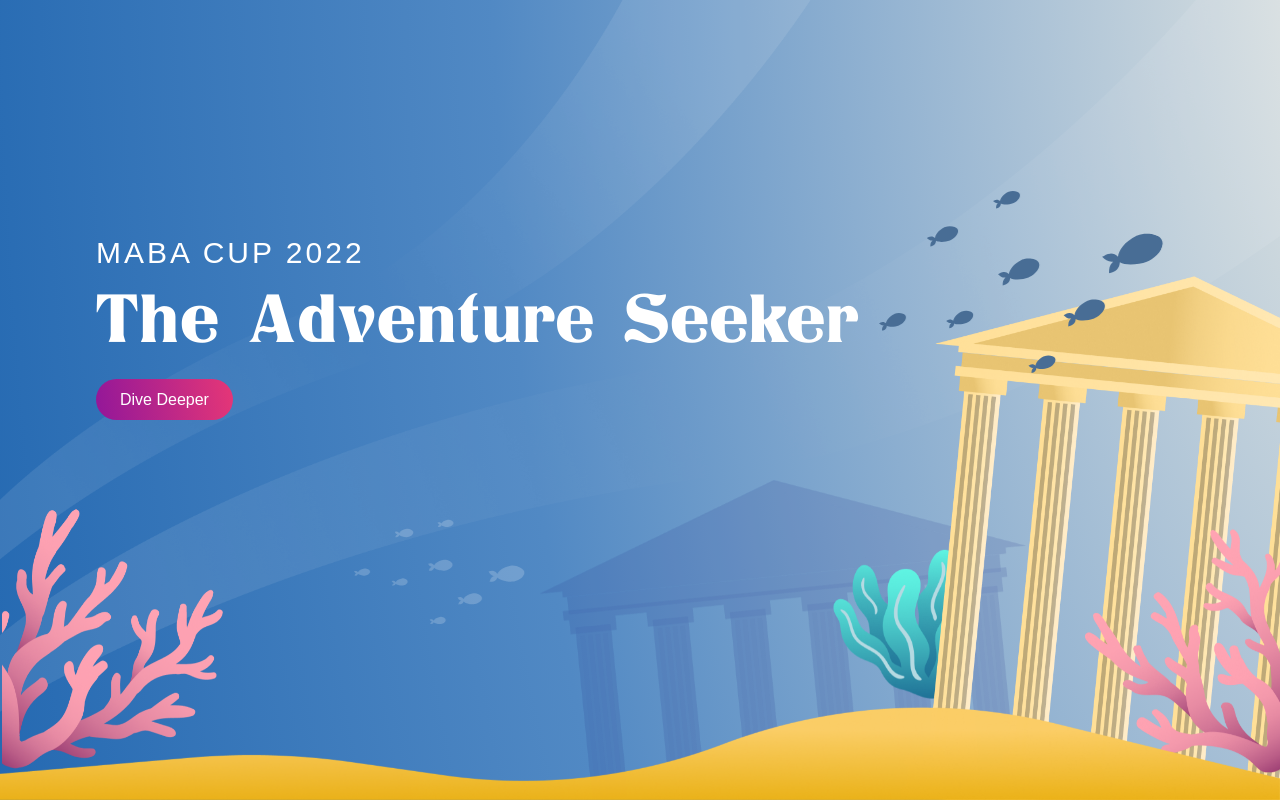
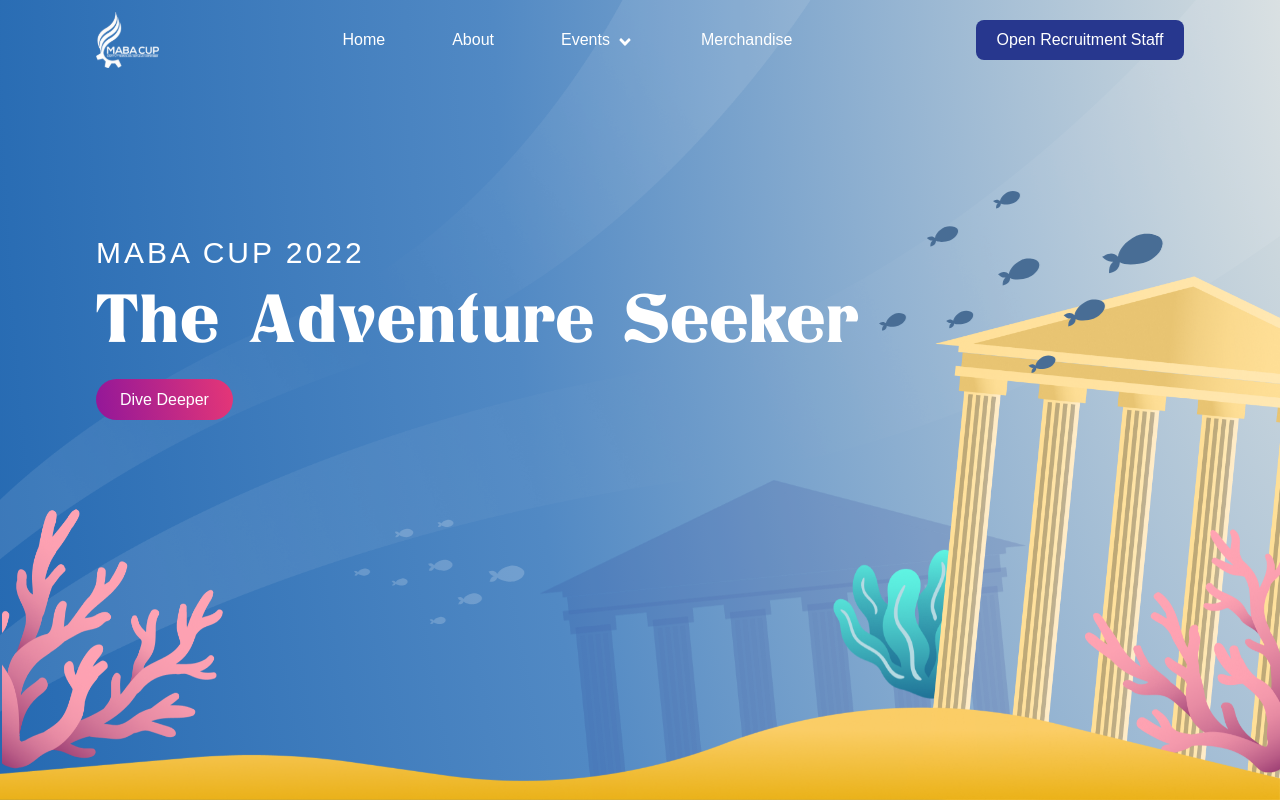
Before and after one commit to Teche-Corp/mabacup-2022-frontend, a Next.js app: page / in a window 1280 px wide. Shown: the top 800 px of the page. Built offline with nearby package versions, Linux system fonts and the light colour scheme.

Commit message:
feat: add layout navbar and footer

```diff
--- a/components/Footer.jsx
+++ b/components/Footer.jsx
@@ -42,7 +42,7 @@ const Footer = () => {
       </div>
         <div className="flex justify-between mt-8 items-center border-t-2 pt-2">
             <p className="text-white">© 2020 Mabacup</p>
-            <img src="/images/footer/logos.png" alt="Mabacup 2022" />
+            <img src="/footer/logos.png" alt="Mabacup 2022" />
         </div>
     </footer>
   );
--- a/components/Layout.jsx
+++ b/components/Layout.jsx
@@ -1,12 +1,12 @@
 import React from "react";
-// import Nav from "./Nav";
 import Footer from "./Footer";
+import Navbar from "./Navbar";
 
 const Layout = ({ children }) => {
   console.log(children);
   return (
     <div>
-      {/* <Nav /> */}
+      <Navbar />
       {children}
       <Footer />
     </div>
--- a/components/Navbar.jsx
+++ b/components/Navbar.jsx
@@ -48,7 +48,7 @@ const Navbar = () => {
     <div className='fixed top-0 z-50'>
       <nav
         className={`${
-          colorChange ? "bg-[#27378E]" : ""
+          colorChange ? "bg-[#27378E] duration-300 ease-in-out" : "duration-300 ease-in-out"
         } h-20 relative z-50 select-none w-screen font-secondary flex justify-between items-center px-5 md:px-16 lg:px-24`}
       >
         {/* header logo */}
```
